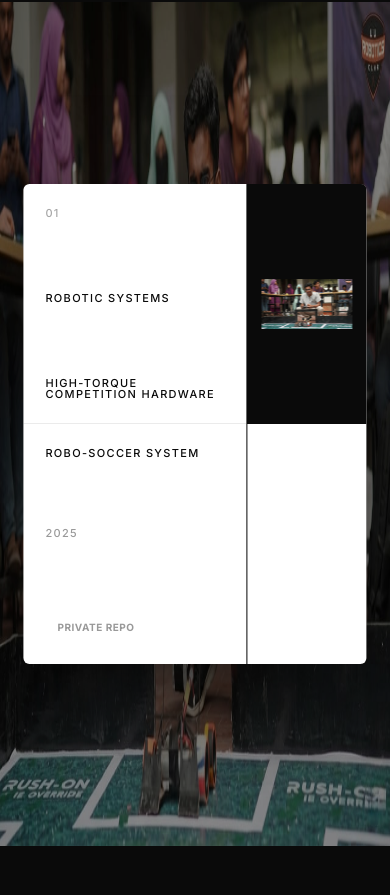
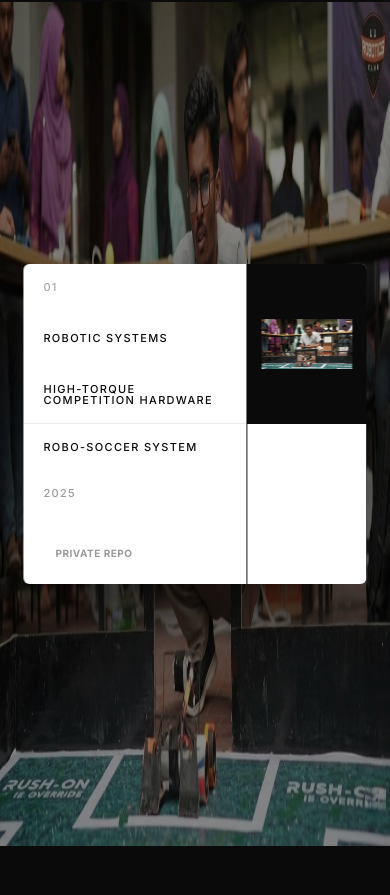
Before and after one commit to redwan2003-bot/RedwanAhmmed, a Next.js app: page / in a window 390 px wide. Shown: the part 9149-10044 px from the top of the page. Built offline with nearby package versions, Linux system fonts and the light colour scheme.

Commit message:
fix: correct mobile slider card layout and sync with responsive JS cardHeight

```diff
--- a/app/globals.css
+++ b/app/globals.css
@@ -327,10 +327,10 @@ body {
 @media (max-width: 768px) {
   .slider-card {
     width: 88vw;
-    height: 480px;
+    height: 320px;
     display: grid;
     grid-template-columns: 1fr 120px;
-    grid-template-rows: 240px 240px;
+    grid-template-rows: 160px 160px;
     grid-template-areas:
       "left  thumb"
       "right thumb";
@@ -340,23 +340,23 @@ body {
 
   .slider-card-left {
     grid-area: left;
-    height: 240px;
+    height: 160px;
     border-right: none !important;
     border-bottom: 1px solid rgba(0, 0, 0, 0.08) !important;
   }
 
   .slider-card-thumb {
     grid-area: thumb;
-    height: 480px;
+    height: 320px;
     overflow: hidden;
     border-left: 1px solid rgba(0, 0, 0, 0.08) !important;
   }
 
-  /* Clip thumb to top 240px to avoid double-image during transitions */
+  /* Clip thumb to top 160px to avoid double-image during transitions */
   .slider-card-thumb::after {
     content: '';
     position: absolute;
-    top: 240px;
+    top: 160px;
     left: 0;
     right: 0;
     bottom: 0;
@@ -365,19 +365,19 @@ body {
   }
 
   .slider-thumb-item {
-    height: 240px;
+    height: 160px;
   }
 
   .slider-card-right {
     grid-area: right;
-    height: 240px;
+    height: 160px;
     border-left: none !important;
     border-bottom: none;
   }
 
   .slider-card-info {
-    padding: 24px 22px;
-    height: 240px;
+    padding: 18px 20px;
+    height: 160px;
   }
 
   .slider-card-info--right {
--- a/components/WorkSlider.tsx
+++ b/components/WorkSlider.tsx
@@ -62,7 +62,7 @@ const lerp = (start: number, end: number, factor: number) =>
 const clamp = (val: number, min: number, max: number) =>
   Math.max(min, Math.min(max, val));
 
-const CARD_HEIGHT = 240; // height of center white card in px — update CSS to match
+const DEFAULT_CARD_HEIGHT = 240;
 
 export default function WorkSlider() {
   const [activeIndex, setActiveIndex] = React.useState(0);
@@ -78,8 +78,17 @@ export default function WorkSlider() {
     lastScrollTime: Date.now(),
     dragStart: { y: 0, scrollY: 0 },
     projectHeight: 0,
-    cardHeight: CARD_HEIGHT,
+    cardHeight: DEFAULT_CARD_HEIGHT,
   });
+
+  React.useEffect(() => {
+    const updateCardHeight = () => {
+      state.current.cardHeight = window.innerWidth <= 768 ? 160 : 240;
+    };
+    updateCardHeight();
+    window.addEventListener("resize", updateCardHeight);
+    return () => window.removeEventListener("resize", updateCardHeight);
+  }, []);
 
   const projectsRef = React.useRef<Map<number, HTMLDivElement>>(new Map());
   const thumbRef = React.useRef<Map<number, HTMLDivElement>>(new Map());
```
